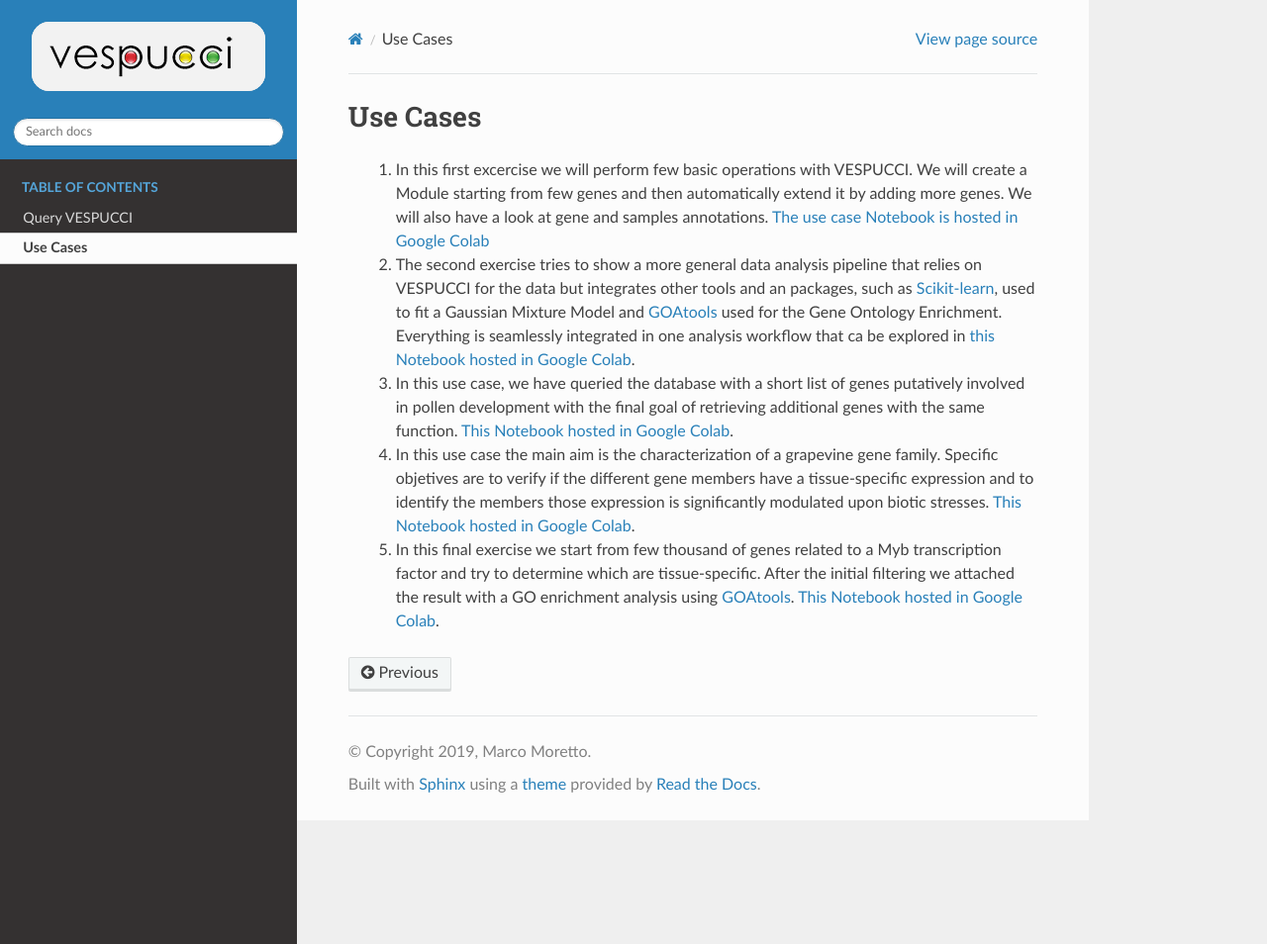
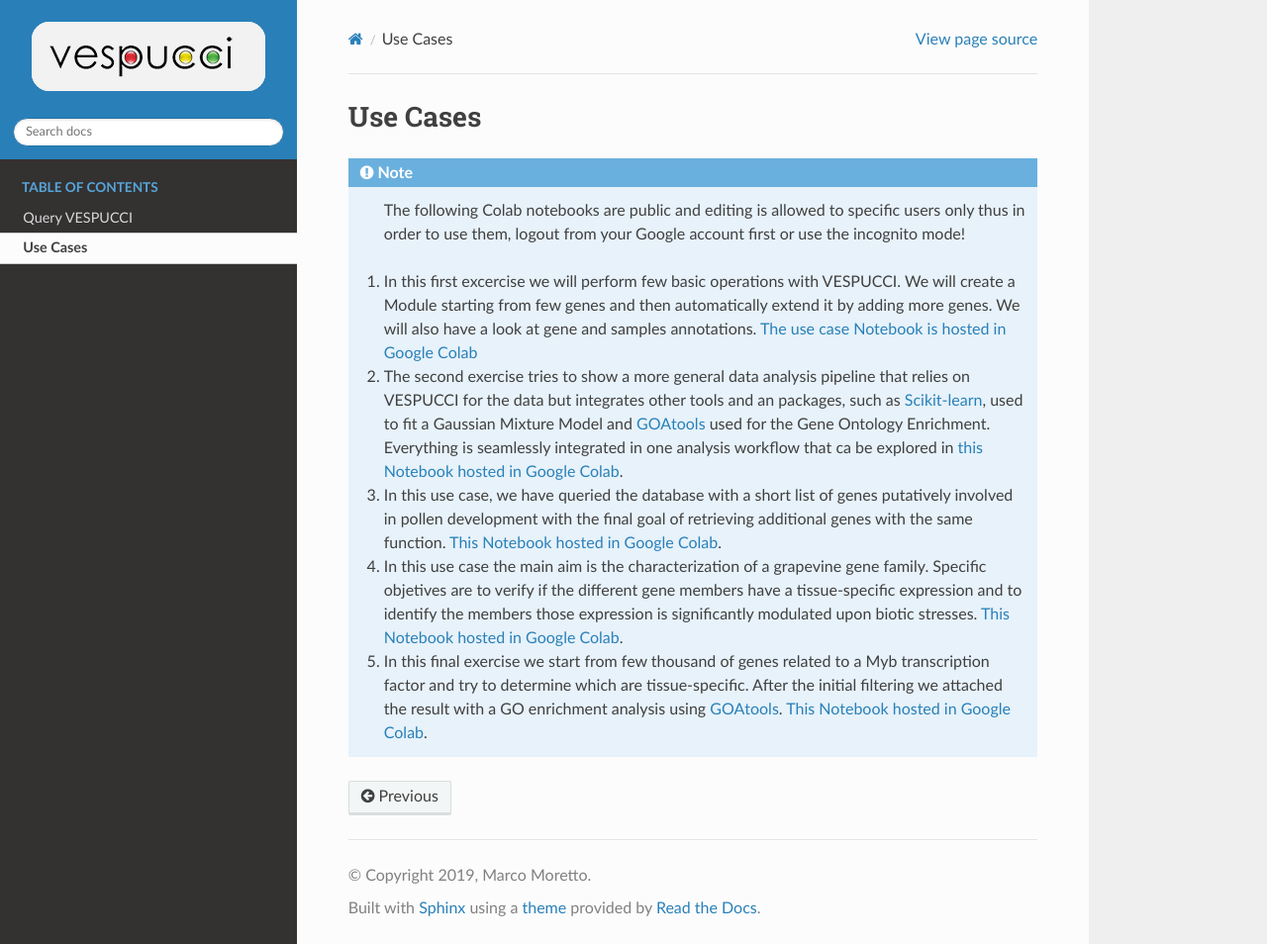
Before and after one commit to marcomoretto/VESPUCCI, a Sphinx documentation site: the page built from docs/use_cases.rst, in a window 1280 px wide and 954 px high. Shown: the whole window at 99% size. Built offline with Sphinx 7.4.7 and the Read the Docs theme 2.0.0, drawn with Linux system fonts in a browser that asks for light colours.

Commit message:
Added note

```diff
--- a/docs/use_cases.rst
+++ b/docs/use_cases.rst
@@ -1,5 +1,8 @@
 Use Cases
 =========
+
+.. note::
+   The following Colab notebooks are public and editing is allowed to specific users only thus in order to use them, logout from your Google account first or use the incognito mode!
 
  1. In this first excercise we will perform few basic operations with VESPUCCI. We will create a Module starting from few genes and then automatically extend it by adding more genes. We will also have a look at gene and samples annotations. `The use case Notebook is hosted in Google Colab <https://colab.research.google.com/drive/1xx4lVvYPBfXkM6Cq95suyikHhmQJ7atV>`_
 
```
